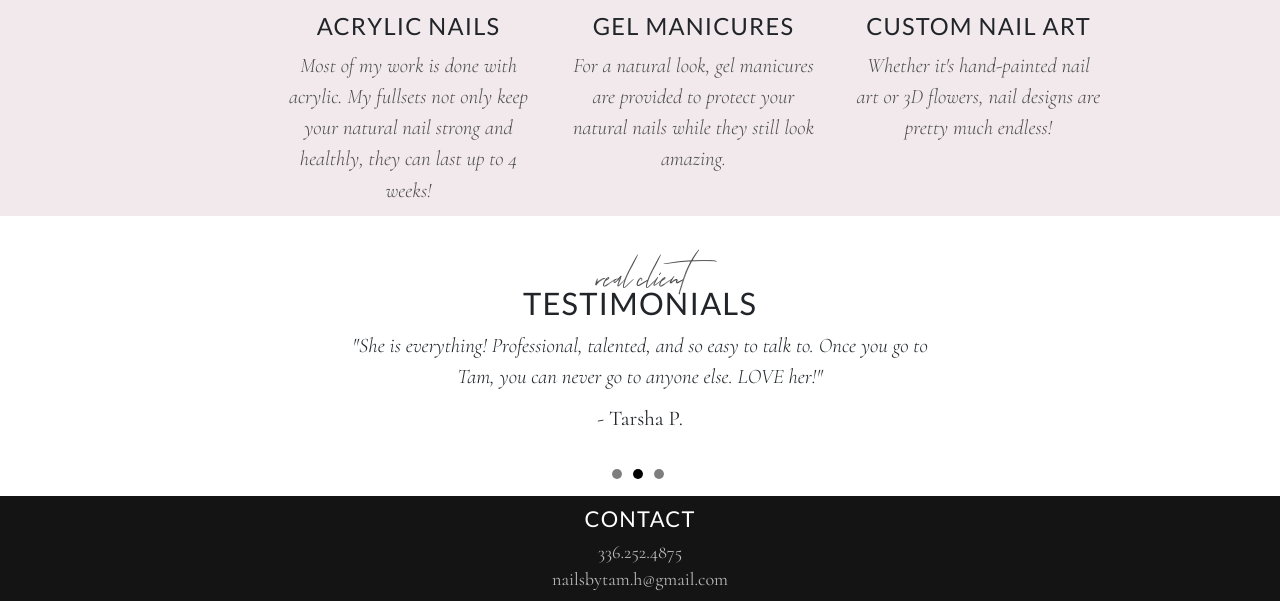
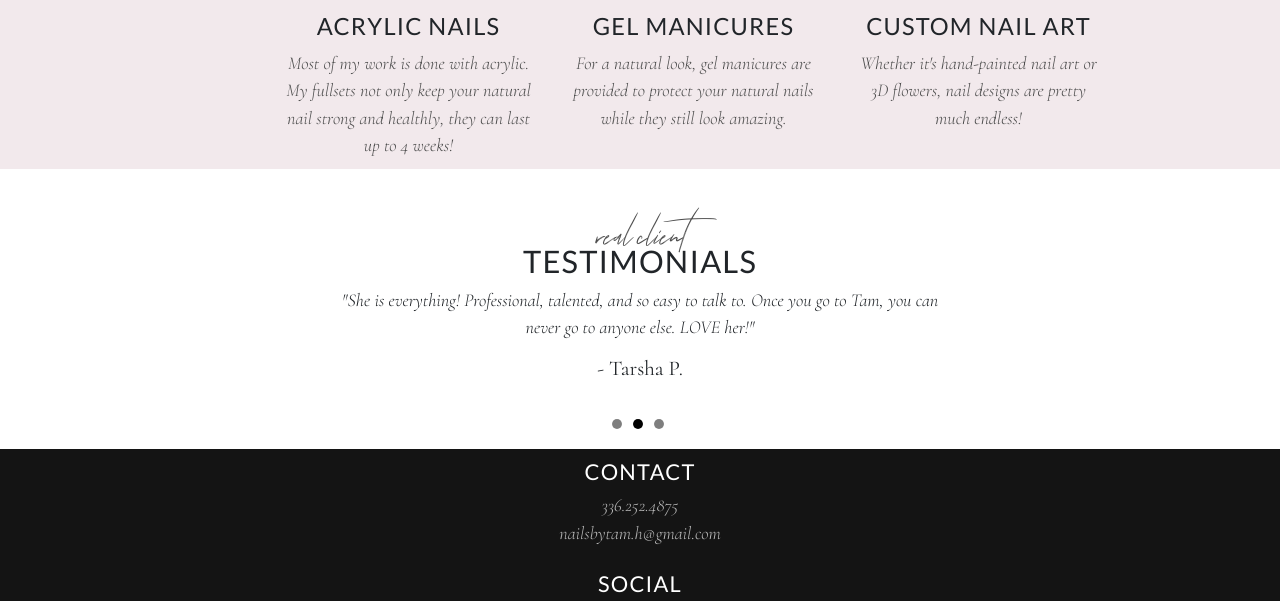
Before and after one commit to CodenameTam/Nails-by-Tam, a plain HTML site: page index.html in a window 1280 px wide. Shown: the part 996-1597 px from the top of the page. Drawn offline with nearby package versions, Linux system fonts and the light colour scheme; a script that the page names is missing; a web font is replaced by a local one.

Commit message:
fixed paragraph size

```diff
--- a/css/main.css
+++ b/css/main.css
@@ -120,6 +120,10 @@ body {
     background-color: #ffffff;
     height: auto;
     margin: 0 auto;
+}
+
+p {
+    font-style: italic;
 }
 
 /* Header Styles */
@@ -320,8 +324,6 @@ h5 {
 .services p {
     text-align: center;
     margin: 0;
-    font-size: 1.14em;
-    font-style: italic;
     color: #4d4d4d;
 }
 
@@ -350,11 +352,6 @@ h5 {
 
 .testimonials h2 {
     font-size: 1.7em;
-}
-
-.testimonials p {
-    font-size: 1.14em;
-    font-style: italic;
 }
 
 .carousel-indicators .active {
```
